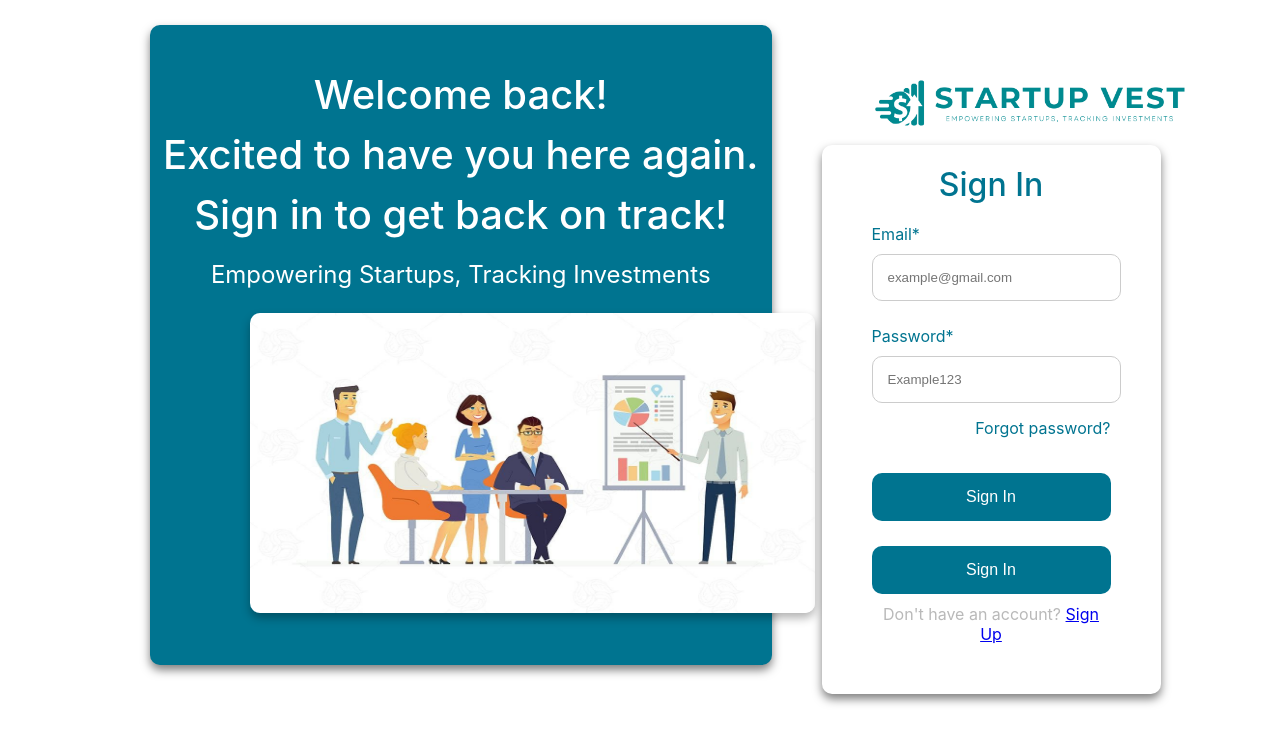
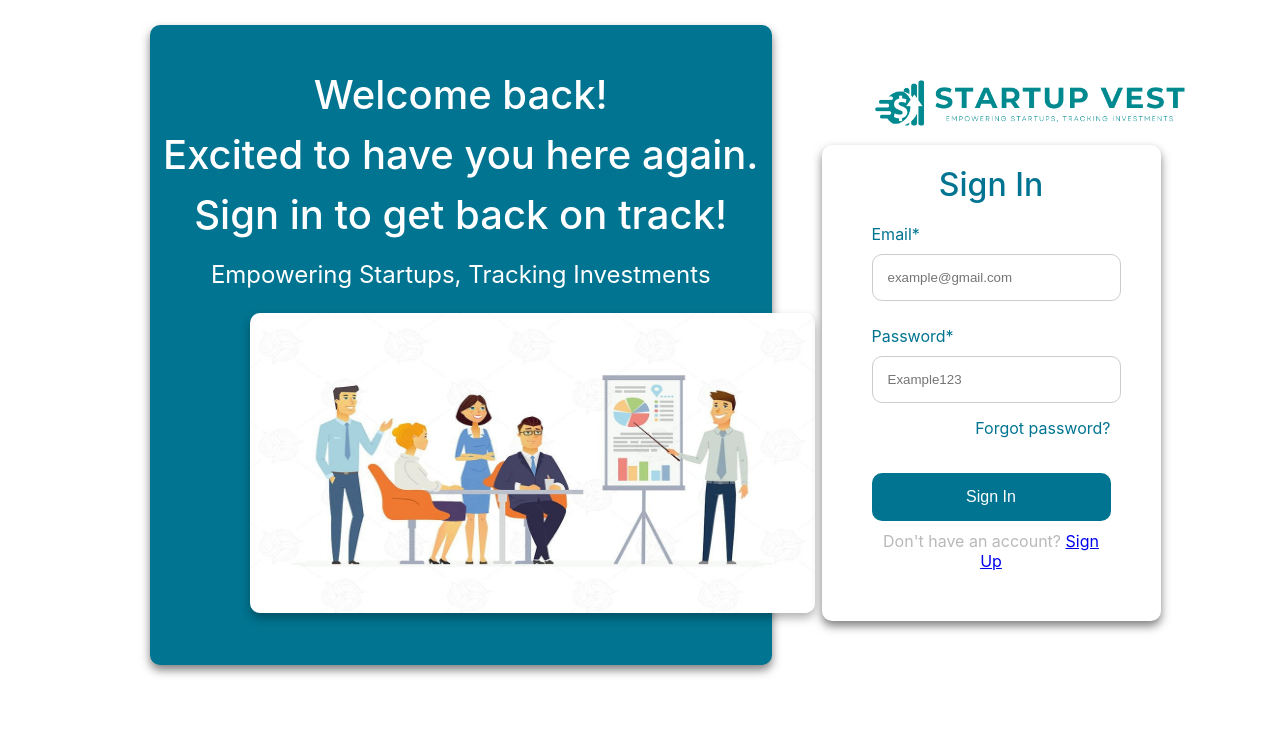
Before and after one commit to XenoviaaaFritzyyy/StartUp-Vest-Front, a React (Create React App) app: page /login in a window 1280 px wide. Shown: the top 744 px of the page. Built offline with nearby package versions, Linux system fonts and the light colour scheme.

Commit message:
Ok nani tingali ila acc di na mahack

```diff
--- a/src/Components/Login.js
+++ b/src/Components/Login.js
@@ -55,7 +55,6 @@ function Login() {
                     </div>
                   </div>
                   <button type="submit" className="login-button">Sign In</button>
-                  <button type="submit" className="login-button">Sign In</button>
                   <div className="signup">
                     <label>Don't have an account? <Link to="/signup" className="clickable">Sign Up</Link></label>
                   </div>
```
